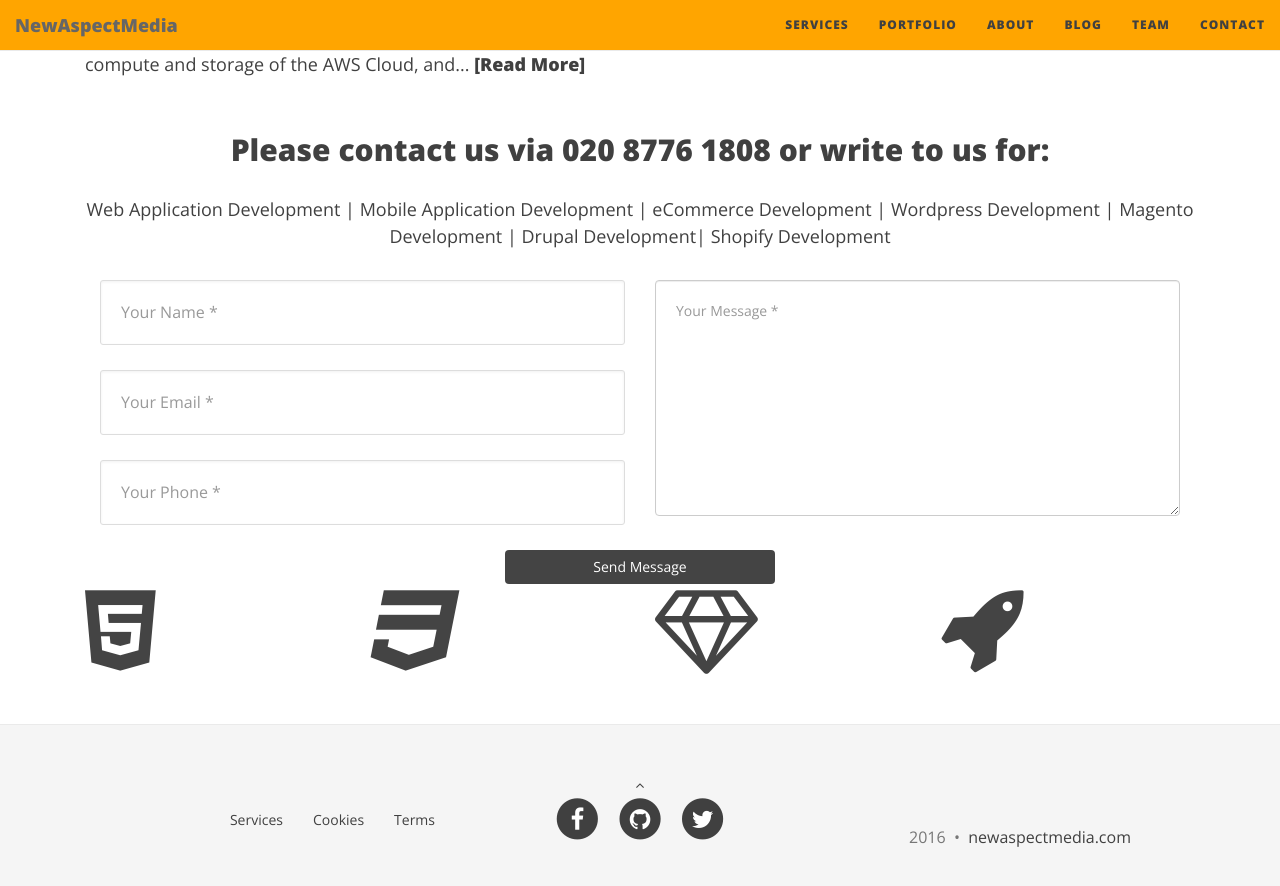
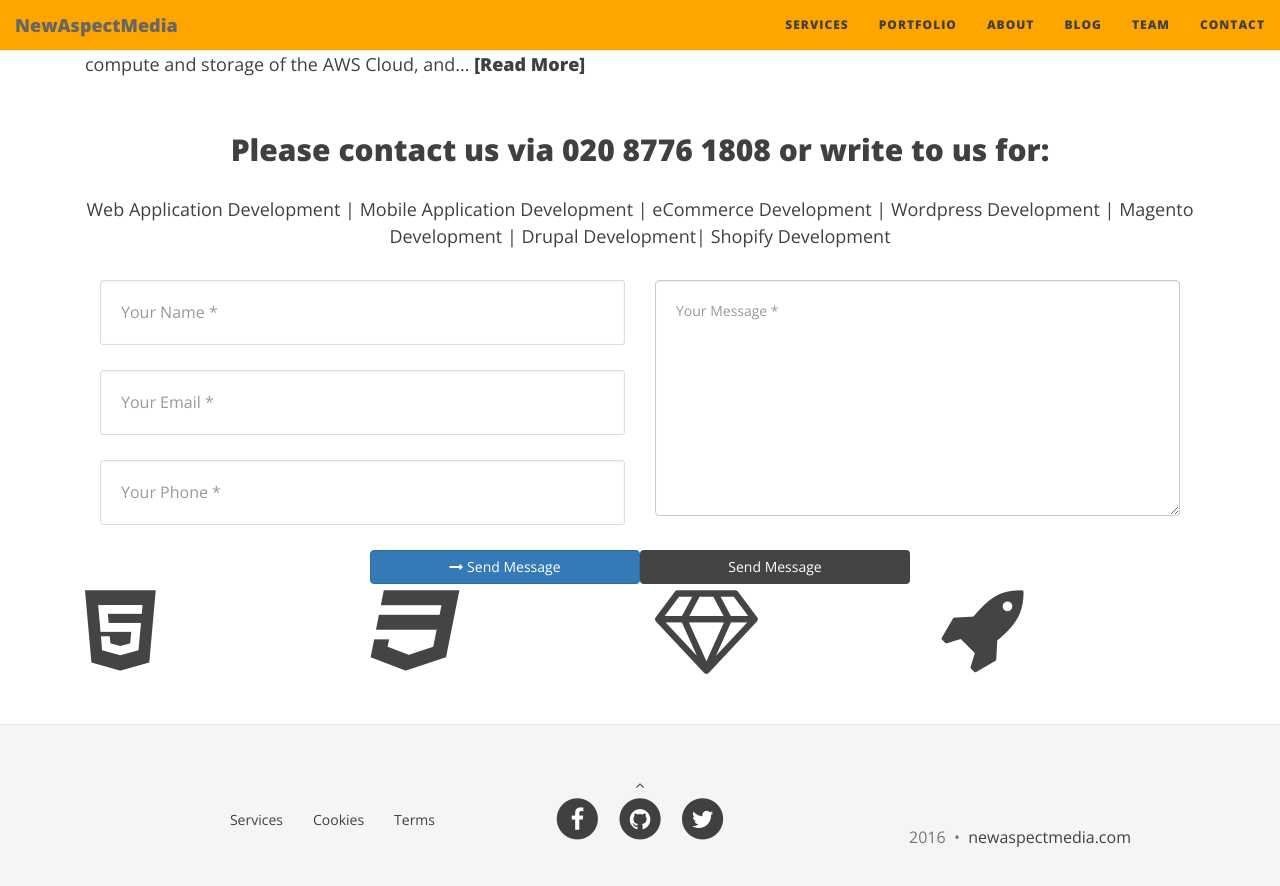
Before and after one commit to newmedia77/appxnam, a Jekyll site: the page built from index.html, in a window 1280 px wide and 900 px high, scrolled down 3471 px. Shown: the top 886 px of the window. Built offline with Jekyll 4.4.1, drawn with Linux system fonts in a browser that asks for light colours; nearby versions of some CDN libraries; the list of posts is cut into pages by our own code.

Commit message:
andreas
send button

```diff
--- a/_includes/contact.html
+++ b/_includes/contact.html
@@ -35,6 +35,7 @@
                             <div class="clearfix"></div>
                             <div class="col-lg-12 text-center">
                                 <div id="success"></div>
+                                <button type="submit" class="btn btn-primary"><i class="fa fa-long-arrow-right"></i> Send Message</a>
                                 <button type="submit" class="btn btn-xl">Send Message</button>
                             </div>
                         </div>
```
